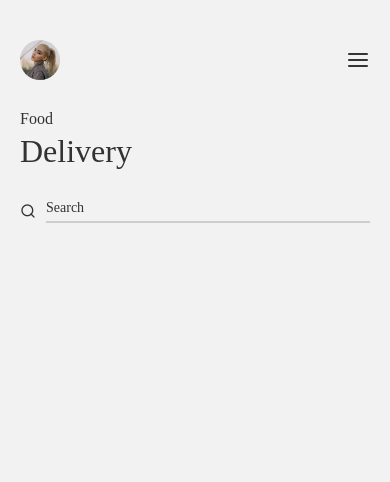
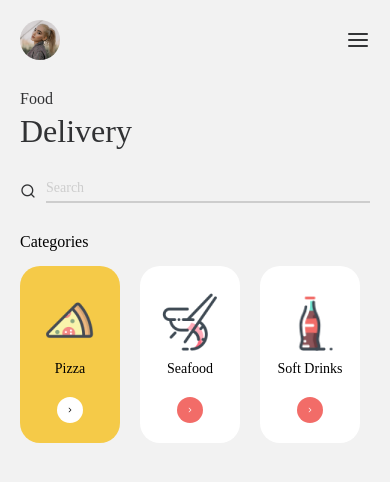
Before and after one commit to JoelAngels/Restaurant-Native, a React Native app: screen /Home in a window 390 px wide. Shown: the top 482 px of the page. Built offline with nearby package versions, Linux system fonts and the light colour scheme.

Commit message:
created the categories section

```diff
--- a/assets/data/categoriesData.js
+++ b/assets/data/categoriesData.js
@@ -7,23 +7,18 @@
   },
 
   {
-    id: 1,
+    id: 2,
     image: require('../images/shrimp-icon.png'),
     title: 'Seafood',
     selected: false,
   },
 
   {
-    id: 1,
+    id: 3,
     image: require('../images/soda-icon.png'),
     title: 'Soft Drinks',
     selected: false,
   },
-
-  {
-    id: 1,
-    image: require('../images/pizza-icon.png'),
-  },
 ];
 
 export default categoriesData;
--- a/assets/data/popularData.js
+++ b/assets/data/popularData.js
@@ -8,7 +8,7 @@
   },
 
   {
-    id: 1,
+    id: 2,
     image: require('../images/shrimp-icon.png'),
     title: 'Vegetarian Pizza',
     weight: '540 gr',
@@ -16,7 +16,7 @@
   },
 
   {
-    id: 1,
+    id: 3,
     image: require('../images/soda-icon.png'),
     title: 'Pepperoni Pizza',
     weight: '700 gr',
--- a/components/Home.js
+++ b/components/Home.js
@@ -1,4 +1,12 @@
-import {StyleSheet, Text, View, SafeAreaView, Image} from 'react-native';
+/* eslint-disable react-native/no-inline-styles */
+import {
+  StyleSheet,
+  Text,
+  View,
+  SafeAreaView,
+  Image,
+  FlatList,
+} from 'react-native';
 import React from 'react';
 import Feather from 'react-native-vector-icons/Feather';
 import MaterialCommunityIcons from 'react-native-vector-icons/MaterialCommunityIcons';
@@ -9,6 +17,35 @@
 Feather.loadFont();
 
 const Home = () => {
+  const renderCategoryItem = ({item}) => {
+    return (
+      <View
+        style={[
+          styles.categoryItemWrapper,
+          {
+            backgroundColor: item.selected ? colors.primary : colors.white,
+            marginLeft: item.id === 1 ? 20 : 0,
+          },
+        ]}>
+        <Image source={item.image} style={styles.categoryItemImage} />
+        <Text style={styles.categoryItemTitle}>{item.title}</Text>
+        <View
+          style={[
+            styles.categorySelectWrapper,
+            {
+              backgroundColor: item.selected ? colors.white : colors.secondary,
+            },
+          ]}>
+          <Feather
+            name="chevron-right"
+            size={8}
+            style={styles.categorySelectIcon}
+            color={item.selected ? colors.black : colors.white}
+          />
+        </View>
+      </View>
+    );
+  };
   return (
     <View style={styles.container}>
       {/*Header */}
@@ -36,6 +73,19 @@
           <Text style={styles.searchText}>Search</Text>
         </View>
       </View>
+
+      {/* Categories */}
+      <View style={styles.categoriesWrapper}>
+        <Text style={styles.categoriesTitle}>Categories</Text>
+        <View style={styles.categoriesListWrapper}>
+          <FlatList
+            data={categoriesData}
+            renderItem={renderCategoryItem}
+            keyExtractor={item => item.id}
+            horizontal={true} //tells the code to scroll horizontal
+          />
+        </View>
+      </View>
     </View>
   );
 };
@@ -51,7 +101,7 @@
     flexDirection: 'row',
     justifyContent: 'space-between',
     paddingHorizontal: 20,
-    paddingTop: 40,
+    paddingTop: 20,
     alignItems: 'center',
   },
 
@@ -96,6 +146,56 @@
     fontFamily: 'Poppins-Semibold',
     fontSize: 14,
     marginBottom: 5,
-    color: colors.textDark,
+    color: colors.textLight,
+  },
+
+  categoriesWrapper: {
+    marginTop: 30,
+  },
+
+  categoriesTitle: {
+    fontFamily: 'Poppins-Semibold',
+    fontSize: 16,
+    paddingHorizontal: 20,
+  },
+
+  categoriesListWrapper: {
+    paddingTop: 15,
+    paddingBottom: 20,
+  },
+
+  categoryItemWrapper: {
+    backgroundColor: '#F5CA48',
+    marginRight: 20,
+    borderRadius: 20,
+  },
+
+  categoryItemImage: {
+    width: 60,
+    height: 60,
+    marginTop: 25,
+    alignSelf: 'center',
+    marginHorizontal: 20,
+  },
+
+  categoryItemTitle: {
+    textAlign: 'center',
+    fontFamily: 'Poppins-Medium',
+    fontSize: 14,
+    marginTop: 10,
+  },
+
+  categorySelectWrapper: {
+    alignSelf: 'center',
+    justifyContent: 'center',
+    marginTop: 20,
+    width: 26,
+    height: 26,
+    borderRadius: 26,
+    marginBottom: 20,
+  },
+
+  categorySelectIcon: {
+    alignSelf: 'center',
   },
 });
```
